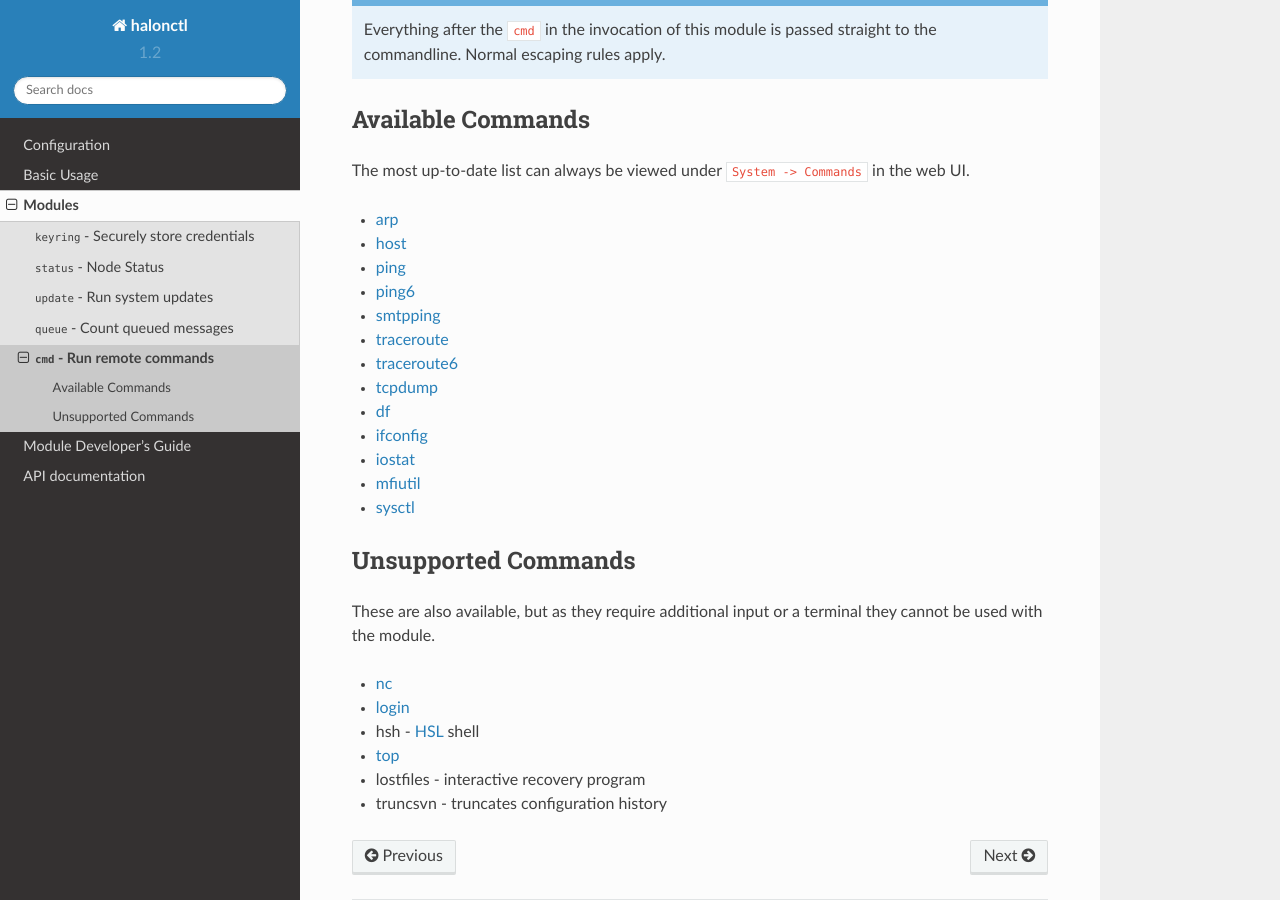
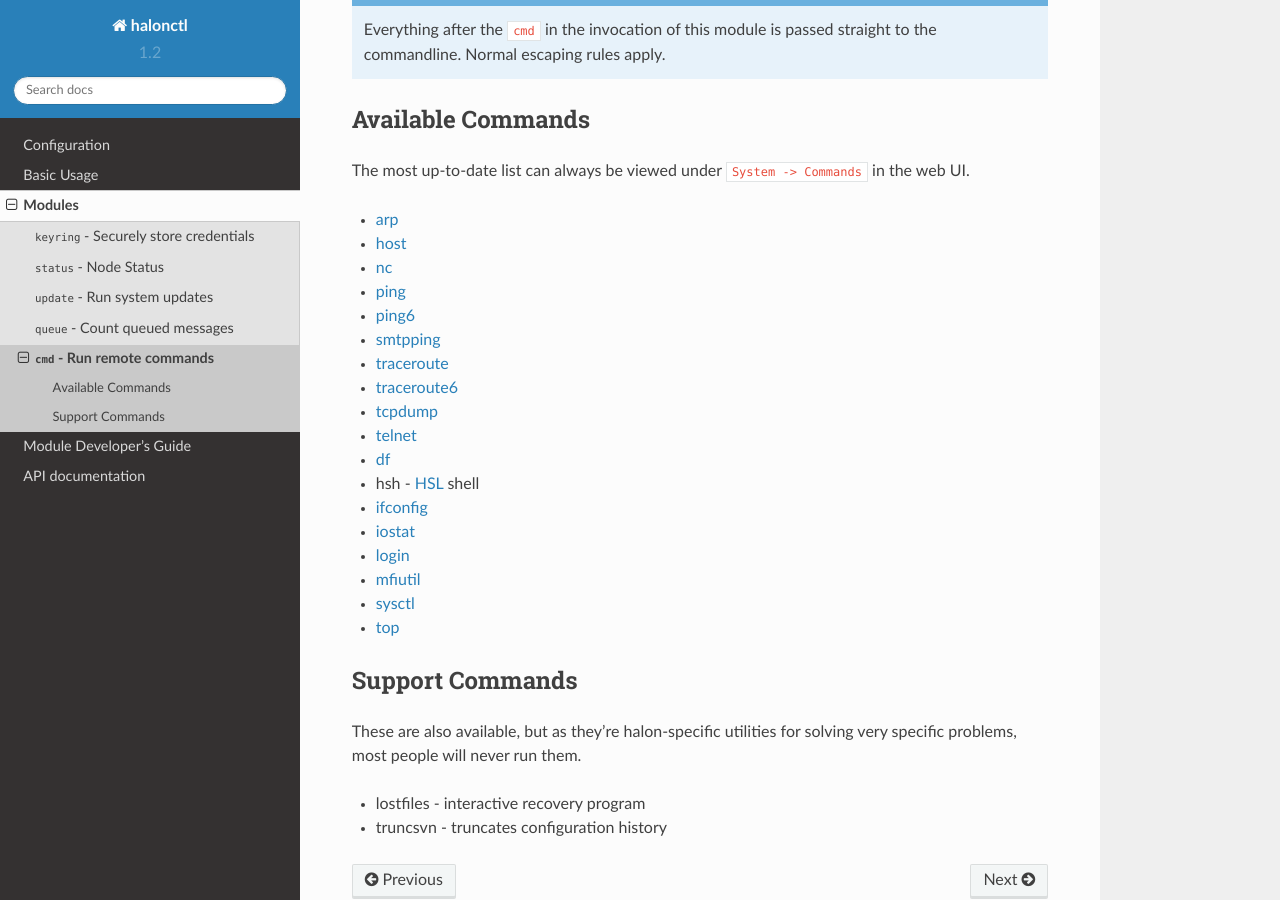
Before and after one commit to wildegnux/halonctl, a Sphinx documentation site: the page built from docs/modules/cmd.rst, in a window 1280 px wide and 900 px high, scrolled down 498 px. Built offline with Sphinx 7.4.7 and the Read the Docs theme 2.0.0, drawn with Linux system fonts in a browser that asks for light colours.

Commit message:
Revert "Note some commands to be unsupported"
This reverts commit c408d1f3e85e2897ce3690c78ae52c1fd5bc3fa1.

```diff
--- a/docs/modules/cmd.rst
+++ b/docs/modules/cmd.rst
@@ -21,26 +21,27 @@
 
 * `arp <https://www.freebsd.org/cgi/man.cgi?query=arp&manpath=FreeBSD+10.1-RELEASE>`_
 * `host <https://www.freebsd.org/cgi/man.cgi?query=host&manpath=FreeBSD+10.1-RELEASE>`_
+* `nc <https://www.freebsd.org/cgi/man.cgi?query=nc&manpath=FreeBSD+10.1-RELEASE>`_
 * `ping <https://www.freebsd.org/cgi/man.cgi?query=ping&manpath=FreeBSD+10.1-RELEASE>`_
 * `ping6 <https://www.freebsd.org/cgi/man.cgi?query=ping6&manpath=FreeBSD+10.1-RELEASE>`_
 * `smtpping <https://github.com/halonsecurity/smtpping>`_
 * `traceroute <https://www.freebsd.org/cgi/man.cgi?query=traceroute&manpath=FreeBSD+10.1-RELEASE>`_
 * `traceroute6 <https://www.freebsd.org/cgi/man.cgi?query=traceroute6&manpath=FreeBSD+10.1-RELEASE>`_
 * `tcpdump <https://www.freebsd.org/cgi/man.cgi?query=tcpdump&manpath=FreeBSD+10.1-RELEASE>`_
+* `telnet <https://www.freebsd.org/cgi/man.cgi?query=telnet&manpath=FreeBSD+10.1-RELEASE>`_
 * `df <https://www.freebsd.org/cgi/man.cgi?query=df&manpath=FreeBSD+10.1-RELEASE>`_
+* hsh - `HSL <http://wiki.halon.se/HSL>`_ shell
 * `ifconfig <https://www.freebsd.org/cgi/man.cgi?query=ifconfig&manpath=FreeBSD+10.1-RELEASE>`_
 * `iostat <https://www.freebsd.org/cgi/man.cgi?query=iostat&manpath=FreeBSD+10.1-RELEASE>`_
+* `login <https://www.freebsd.org/cgi/man.cgi?query=login&manpath=FreeBSD+10.1-RELEASE>`_
 * `mfiutil <https://www.freebsd.org/cgi/man.cgi?query=mfiutil&manpath=FreeBSD+10.1-RELEASE>`_
 * `sysctl <https://www.freebsd.org/cgi/man.cgi?query=sysctl&manpath=FreeBSD+10.1-RELEASE>`_
+* `top <https://www.freebsd.org/cgi/man.cgi?query=top&manpath=FreeBSD+10.1-RELEASE>`_
 
-Unsupported Commands
+Support Commands
 ----------------
 
-These are also available, but as they require additional input or a terminal they cannot be used with the module.
+These are also available, but as they're halon-specific utilities for solving very specific problems, most people will never run them.
 
-* `nc <https://www.freebsd.org/cgi/man.cgi?query=nc&manpath=FreeBSD+10.1-RELEASE>`_
-* `login <https://www.freebsd.org/cgi/man.cgi?query=login&manpath=FreeBSD+10.1-RELEASE>`_
-* hsh - `HSL <http://wiki.halon.se/HSL>`_ shell
-* `top <https://www.freebsd.org/cgi/man.cgi?query=top&manpath=FreeBSD+10.1-RELEASE>`_
 * lostfiles - interactive recovery program
 * truncsvn - truncates configuration history
```
